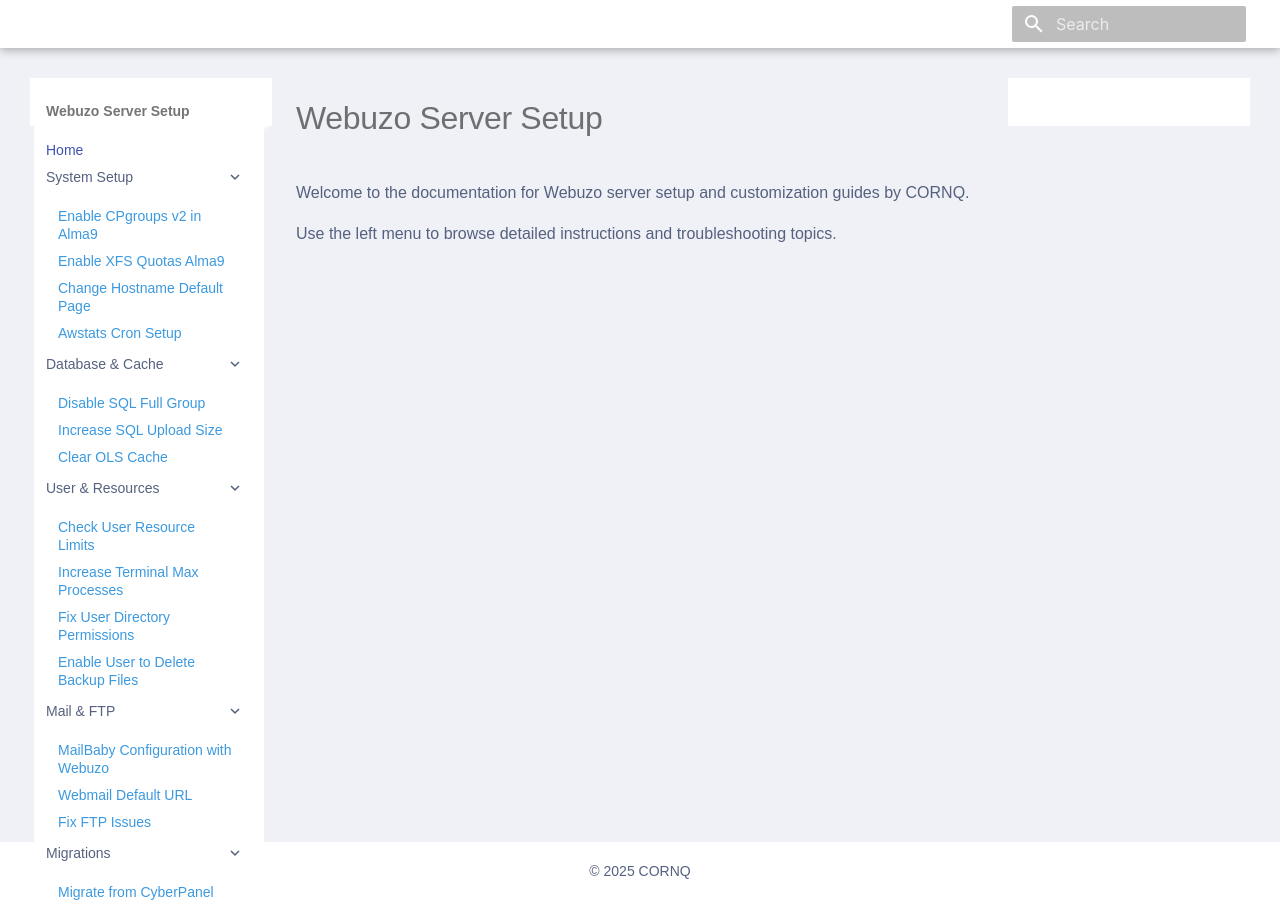
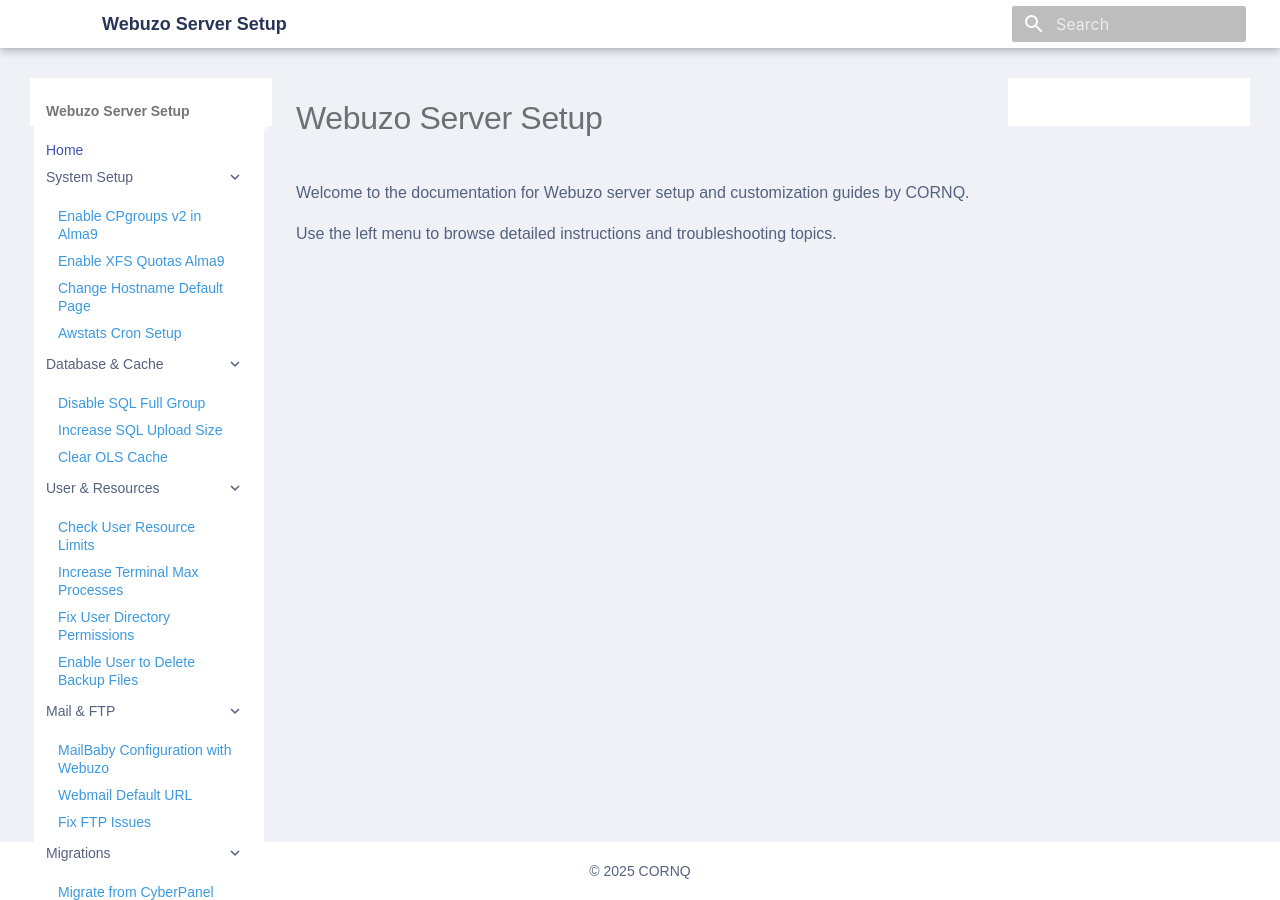
Before and after one commit to cornQ/webuzo-server-setup, an MkDocs documentation site: the page built from docs/index.md, in a window 1280 px wide. Built offline with MkDocs 1.6.1 and Material for MkDocs 9.7.7, drawn with Linux system fonts in a browser that asks for light colours; some web fonts are replaced.

Commit message:
changed color .md-header__topic:first-child

```diff
--- a/docs/css/style.css
+++ b/docs/css/style.css
@@ -34,6 +34,11 @@
         padding-top: .6rem;
         padding-bottom: .6rem;
     }
+
+
+.md-header__topic:first-child {
+    color: var(--color-heading);
+}
 
 h1, h2, h3, h4, h5, h6 {
   color: var(--color-heading);
```
